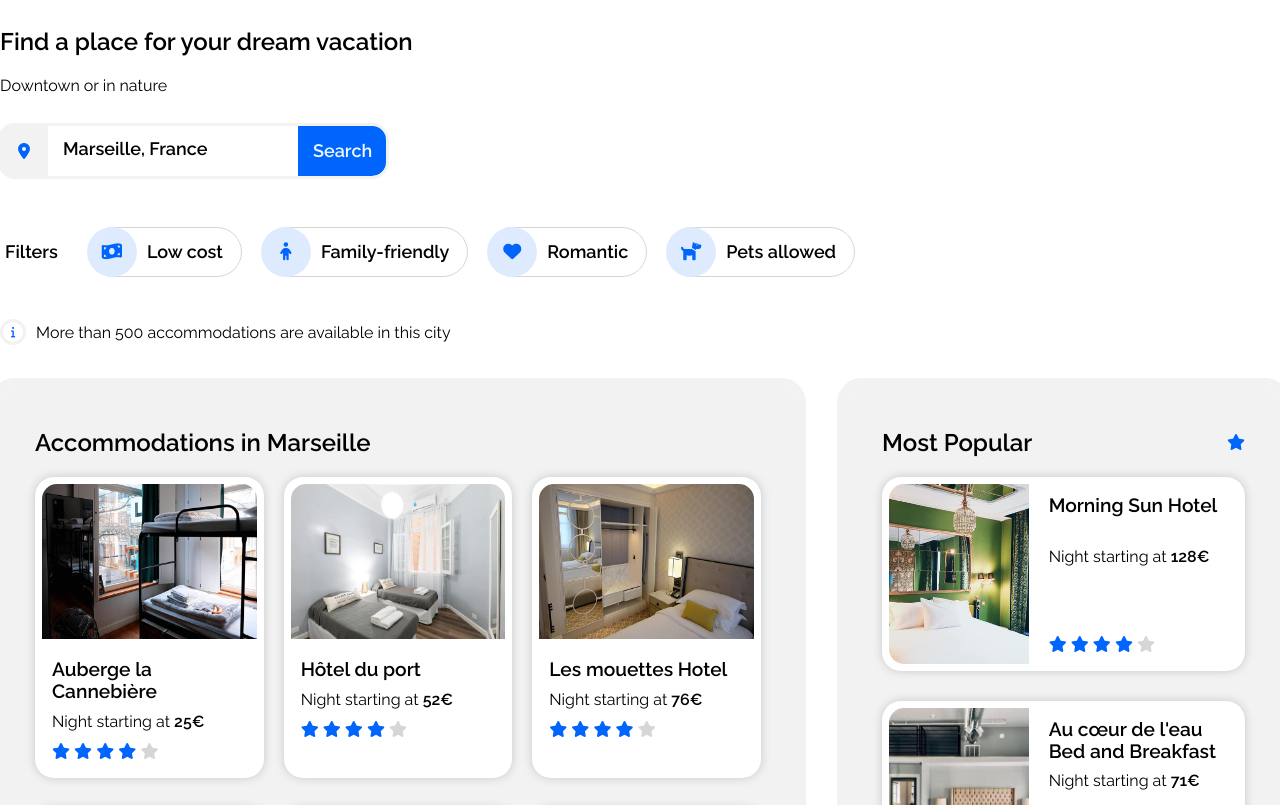
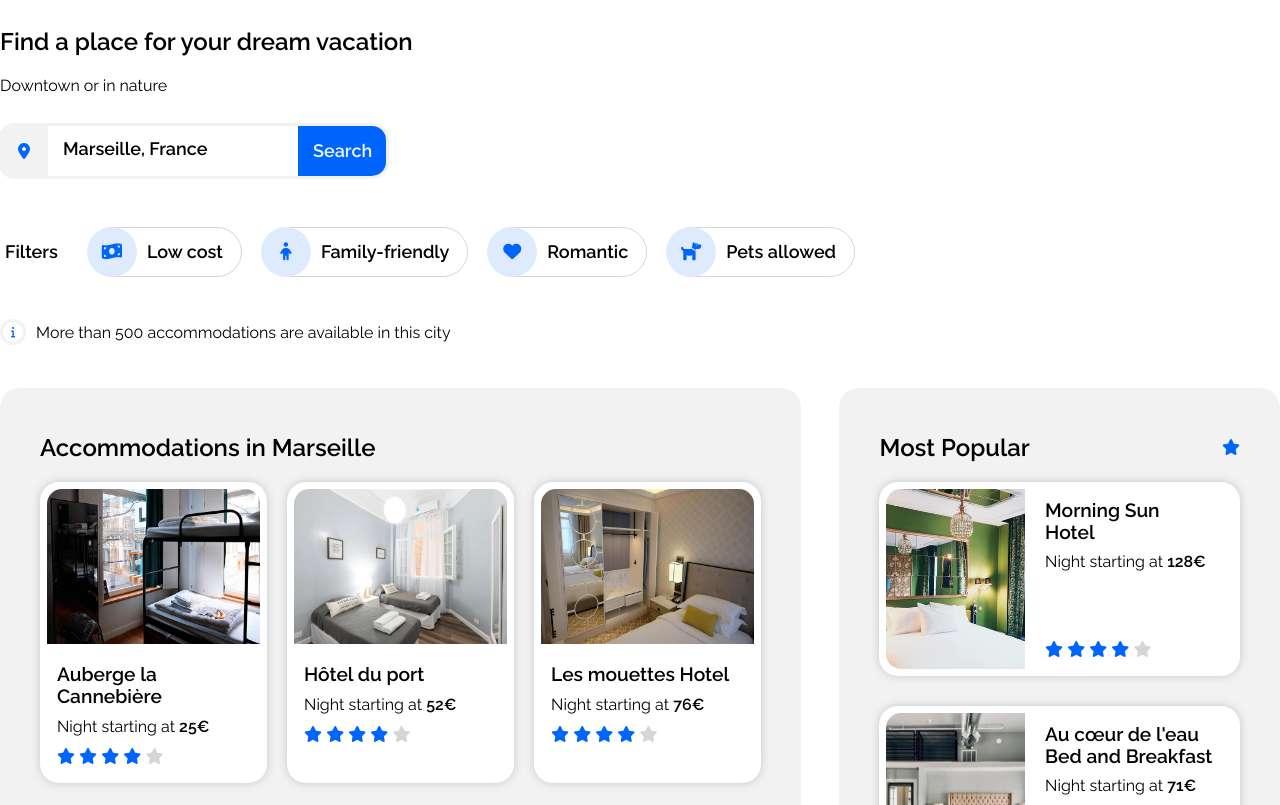
Before and after one commit to nicohung/oc-project1, a plain HTML site: page index.html in a window 1280 px wide. Shown: the part 77-882 px from the top of the page. Drawn offline with Linux system fonts and the light colour scheme.

Commit message:
Removed outline in container.

```diff
--- a/style.css
+++ b/style.css
@@ -227,36 +227,36 @@ button {
 .container {
 	display: flex;
 	justify-content: space-between;
-	gap: 4%;
+	gap: 3%;
 }
 
 .accommodations {
 	width: 66%;
 
-	border-radius: 15px;
+	border-radius: 20px;
 
-	outline: solid;
+	/* outline: solid;
 	outline-width: 10px;
-	outline-color: #F2F2F2;
+	outline-color: #F2F2F2; */
 
 	background-color: #F2F2F2;
 
-	padding: 20px 35px 35px 35px;
+	padding: 25px 40px 30px 40px;
 
 	margin-top: 30px;
 }
 
 .most-popular {
 	width: 33%;
-	border-radius: 15px;
+	border-radius: 20px;
 
-	outline: solid;
+	/* outline: solid;
 	outline-width: 10px;
-	outline-color: #F2F2F2;
+	outline-color: #F2F2F2; */
 
 	background-color: #F2F2F2;
 
-	padding: 20px 35px 35px 35px;
+	padding: 25px 40px 10px 40px;
 
 	margin-top: 30px;
 }
```
